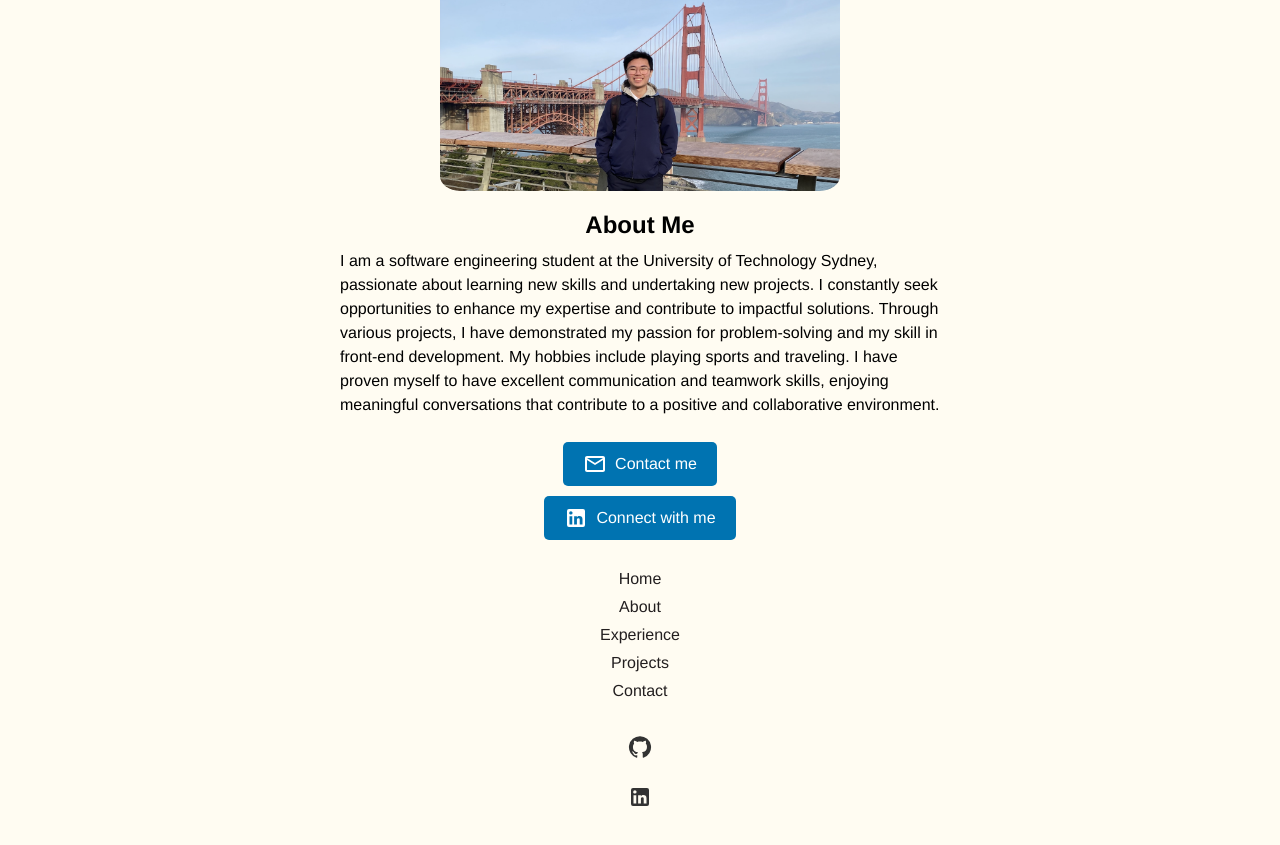
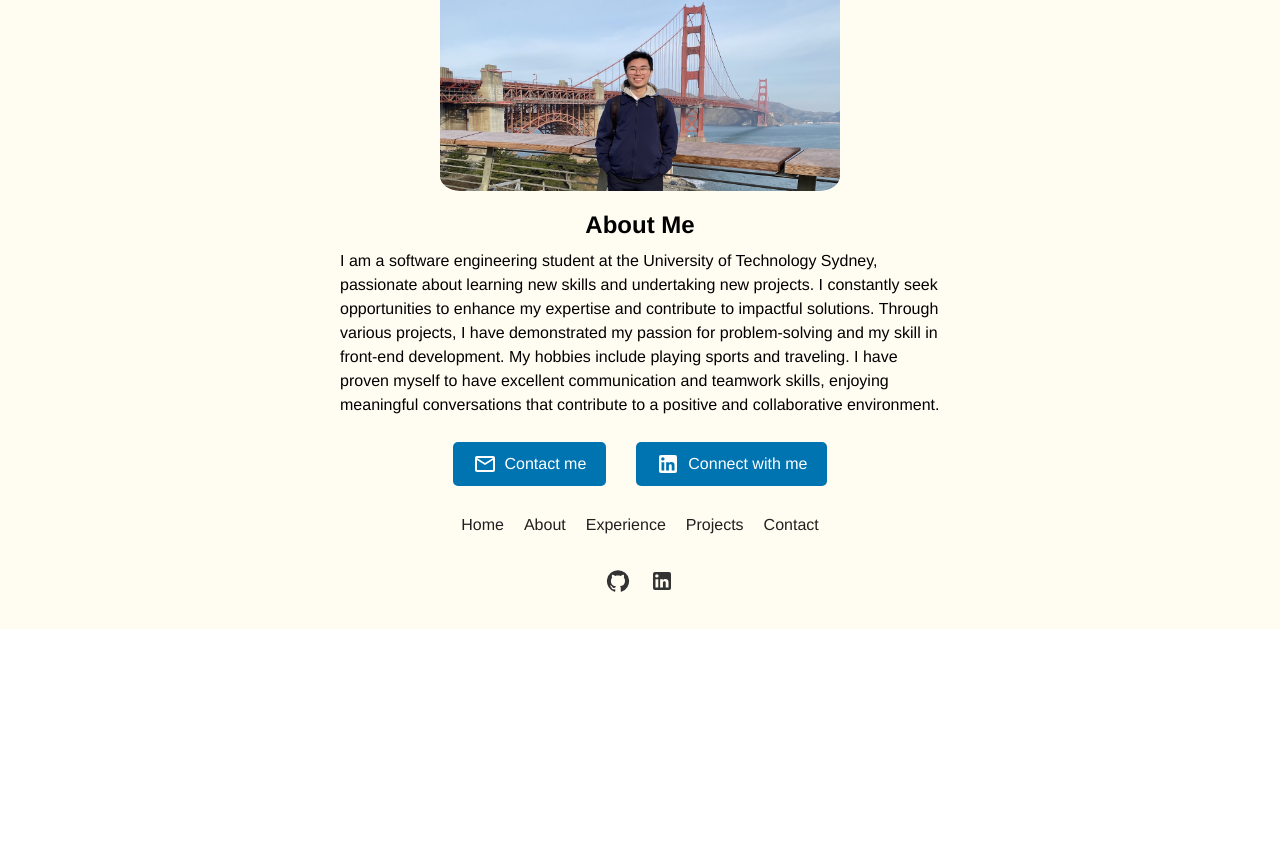
Before and after one commit to kimlengthai/KimlengThai-ePortfolio, a React (Vite) app: page / in a window 1280 px wide. Shown: the part 978-1823 px from the top of the page. After the commit the page ends 1607 px from the top, so only its background shows below. Built offline with nearby package versions, Linux system fonts and the light colour scheme.

Commit message:
Adjust buttons, and icons to row + add email and linkedin

```diff
--- a/src/components/About/About.jsx
+++ b/src/components/About/About.jsx
@@ -22,11 +22,11 @@ export const About = () => {
         that contribute to a positive and collaborative environment.
         </p>
         <div className={styles.buttons}>
-          <a href="mailto:your-email@example.com" className={styles.contactButton}>
+          <a href="mailto:kimleng.ngs@gmail.com" className={styles.contactButton}>
             <MailOutlineIcon className={styles.icon} />
             Contact me
           </a>
-          <a href="https://www.linkedin.com/in/your-profile" className={styles.connectButton} target="_blank" rel="noopener noreferrer">
+          <a href="https://www.linkedin.com/in/kimlengthai/" className={styles.connectButton} target="_blank" rel="noopener noreferrer">
             <LinkedInIcon className={styles.icon} />
             Connect with me
           </a>
@@ -39,10 +39,10 @@ export const About = () => {
           <a href="#contact">Contact</a>
         </div>
         <div className={styles.icons}>
-          <a href="https://github.com/your-profile" target="_blank" rel="noopener noreferrer">
+          <a href="https://github.com/kimlengthai" target="_blank" rel="noopener noreferrer">
             <GitHubIcon />
           </a>
-          <a href="https://www.linkedin.com/in/your-profile" target="_blank" rel="noopener noreferrer">
+          <a href="https://www.linkedin.com/in/kimlengthai/" target="_blank" rel="noopener noreferrer">
             <LinkedInIcon />
           </a>
         </div>
--- a/src/components/About/About.module.css
+++ b/src/components/About/About.module.css
@@ -35,8 +35,9 @@
 
   .buttons {
     display: flex;
-    flex-direction: column;
+    flex-direction: row;
     align-items: center;
+    gap: 30px;
     margin-bottom: 20px;
   }
 
@@ -63,7 +64,8 @@
 
   .navigation {
     display: flex;
-    flex-direction: column;
+    flex-direction: row;
+    gap: 20px;
     align-items: center;
     margin-bottom: 20px;
   }
@@ -77,7 +79,8 @@
 
   .icons {
     display: flex;
-    flex-direction: column;
+    flex-direction: row;
+    gap: 20px;
     align-items: center;
   }
 
```
